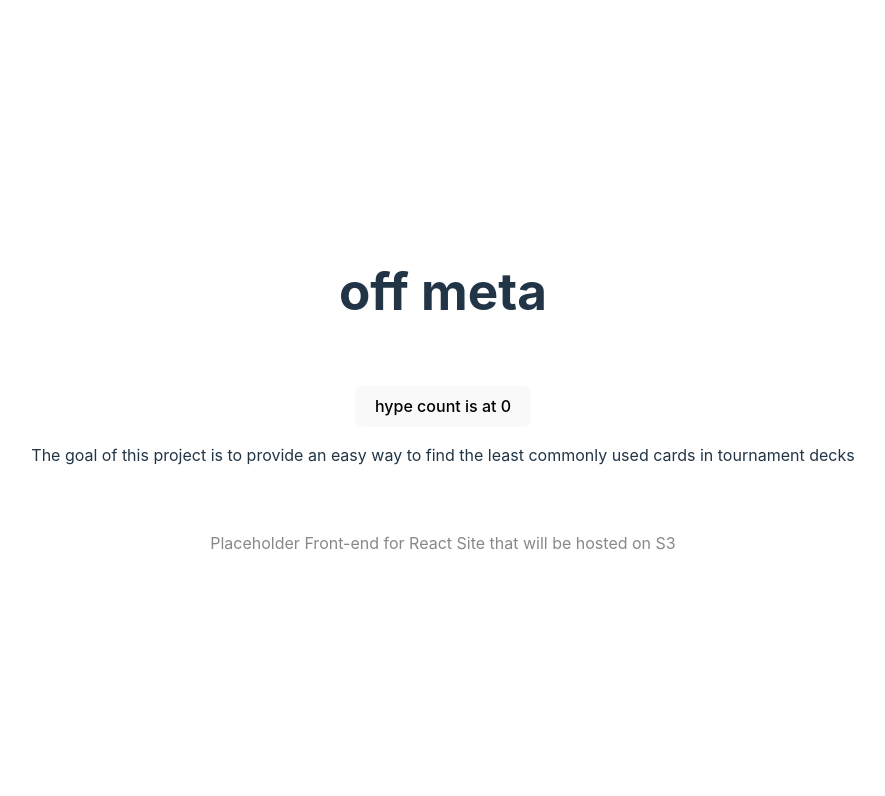
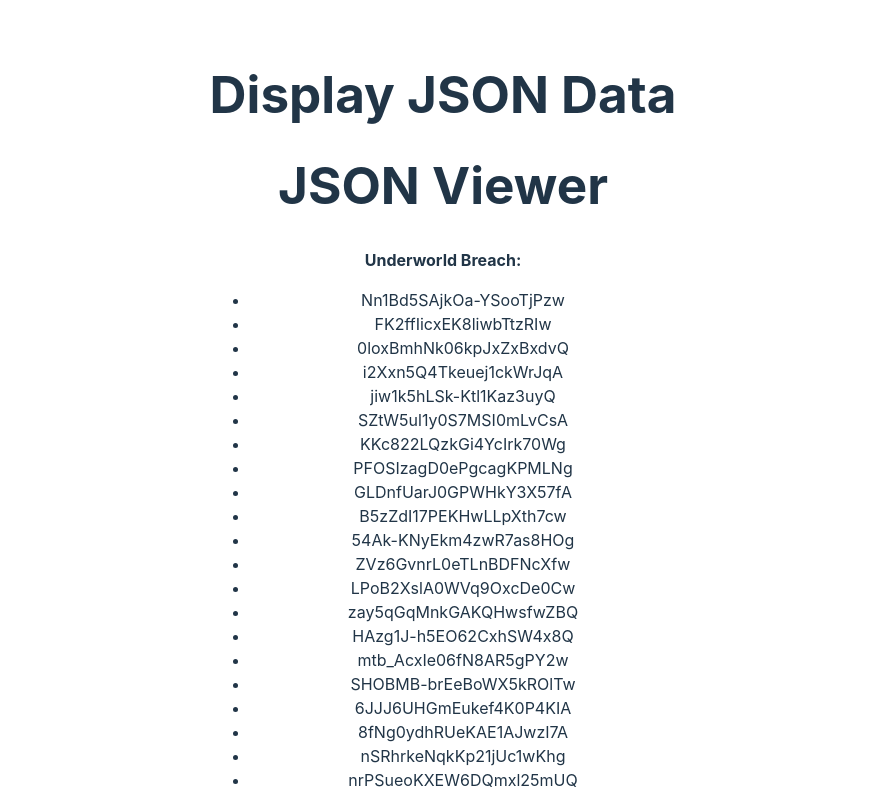
Before and after one commit to MitchellMcKee/off-meta, a React (Vite) app: page / in a window 1280 px wide. Shown: the top 796 px of the page, without its empty margins (197-1082 px from the left). Built offline with nearby package versions, Linux system fonts and the light colour scheme.

Commit message:
Display mock data

```diff
--- a/src/App.tsx
+++ b/src/App.tsx
@@ -1,26 +1,16 @@
-import { useState } from 'react'
 import './App.css'
+import InteractiveJsonDisplayer from './components/InteractiveJsonDisplayer';
+import data from './mocks/Dihada, Binder of Wills.json';
 
 function App() {
-  const [count, setCount] = useState(0)
-
   // refer to https://scryfall.com/docs/api
 
   return (
     <>
-      <h1>off meta</h1>
-      <div className="card">
-        <button onClick={() => setCount((count) => count + 1)}>
-          hype count is at {count}
-        </button>
-        <p>
-          The goal of this project is to provide an easy way to
-          find the least commonly used cards in tournament decks
-        </p>
+      <div>
+        <h1>Display JSON Data</h1>
+        <InteractiveJsonDisplayer json={data}></InteractiveJsonDisplayer>
       </div>
-      <p className="read-the-docs">
-        Placeholder Front-end for React Site that will be hosted on S3
-      </p>
     </>
   )
 }
--- /dev/null
+++ b/src/components/InteractiveJsonDisplayer.tsx
@@ -0,0 +1,66 @@
+import React, { useState } from 'react';
+
+// Recursive component to display JSON data
+const JsonDisplay = ({ jsonData, level = 0 }) => {
+  const [collapsed, setCollapsed] = useState(true); // State to manage collapse/expand
+
+  // Function to determine if the value is an object
+  const isObject = (value) => typeof value === 'object' && value !== null;
+
+  return (
+    <div style={{ marginLeft: `${level * 20}px` }}>
+      {Array.isArray(jsonData) ? (
+        jsonData.map((item, index) => (
+          <JsonDisplay key={index} jsonData={item} level={level} />
+        ))
+      ) : (
+        Object.entries(jsonData).map(([key, value]) => {
+          const isCollapsible = isObject(value) && !Array.isArray(value); // Only objects are collapsible
+
+          return (
+            <div key={key}>
+              {isCollapsible ? (
+                <div>
+                  <span
+                    style={{ cursor: 'pointer', color: 'blue' }}
+                    onClick={() => setCollapsed(!collapsed)}
+                  >
+                    {collapsed ? '[+]' : '[-]'} {key}
+                  </span>
+                  {!collapsed && (
+                    <JsonDisplay jsonData={value} level={level + 1} />
+                  )}
+                </div>
+              ) : Array.isArray(value) ? (
+                <div>
+                  <strong>{key}:</strong>
+                  <ul>
+                    {value.map((item, index) => (
+                      <li key={index}>{item}</li> // Display each string as a bullet point
+                    ))}
+                  </ul>
+                </div>
+              ) : (
+                <div>
+                  <strong>{key}:</strong> {value.toString()}
+                </div>
+              )}
+            </div>
+          );
+        })
+      )}
+    </div>
+  );
+};
+
+// Main component to render JSON
+const JsonViewer = ({ json }) => {
+  return (
+    <div>
+      <h1>JSON Viewer</h1>
+      <JsonDisplay jsonData={json} />
+    </div>
+  );
+};
+
+export default JsonViewer;
```
